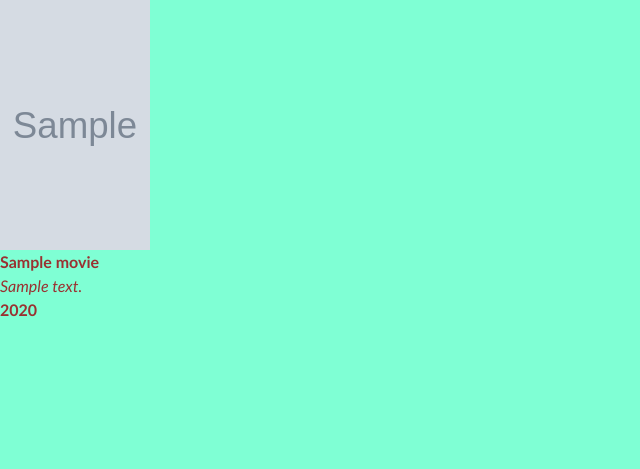
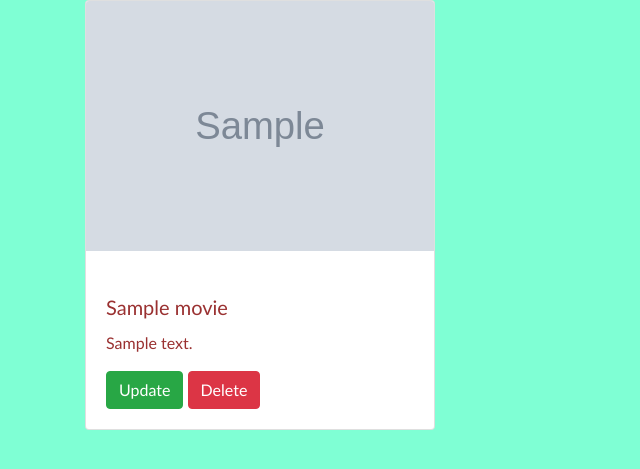
Before and after one commit to nikhilrajk99/cinema, a Django app: template cinemaproject/templates/detail.html in a window 1280 px wide. Shown: the part 56-525 px from the top of the page, without its empty margins (0-640 px from the left). Run offline with Django 3.2, Linux system fonts and the light colour scheme; the template is opened without the code that fills it: most values are stand-ins (such as "Sample title", 1, 10 or a date in 2020); grey boxes marked "Sample" are stand-in pictures.

Commit message:
Update detail.html

```diff
--- a/cinemaproject/templates/detail.html
+++ b/cinemaproject/templates/detail.html
@@ -1,10 +1,19 @@
 {% extends 'base.html' %}
 {% block body %}
-<img src="{{movie.img.url}}" width="150" height="250">
-<br>
-<b>{{movie.name}}</b>
-<br>
-<i>{{movie.desc}}</i>
-<br>
-<b>{{movie.year}}</b>
+<div class="container">
+    <div class="row">
+        <div class="col-md-3">
+            <div class="card" style="width:350px; height:100%;">
+            <img class="card-img-top" src="{{movie.img.url}}" width="150" height="250" alt="Card image cap">
+                <br>
+            <div class="card-body">
+            <h5 class="card-title">{{movie.name}}</h5>
+            <p class="card-text">{{movie.desc}}</p>
+            <a href="{% url 'cinemaapp:update' movie.id %}" class="btn btn-success">Update</a>
+                <a href="{% url 'cinemaapp:delete' movie.id %}" class="btn btn-danger">Delete</a>
+            </div>
+            </div>
+        </div>
+    </div>
+</div>
 {% endblock %}
```
